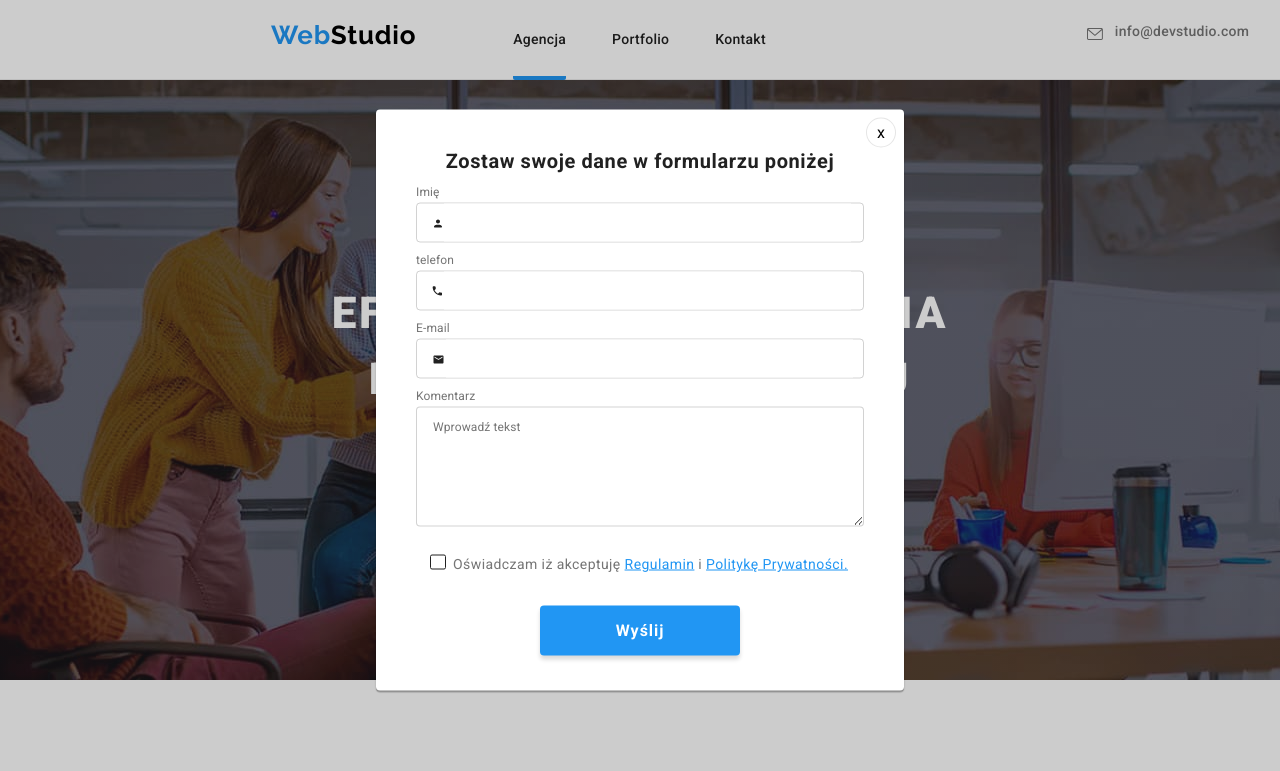
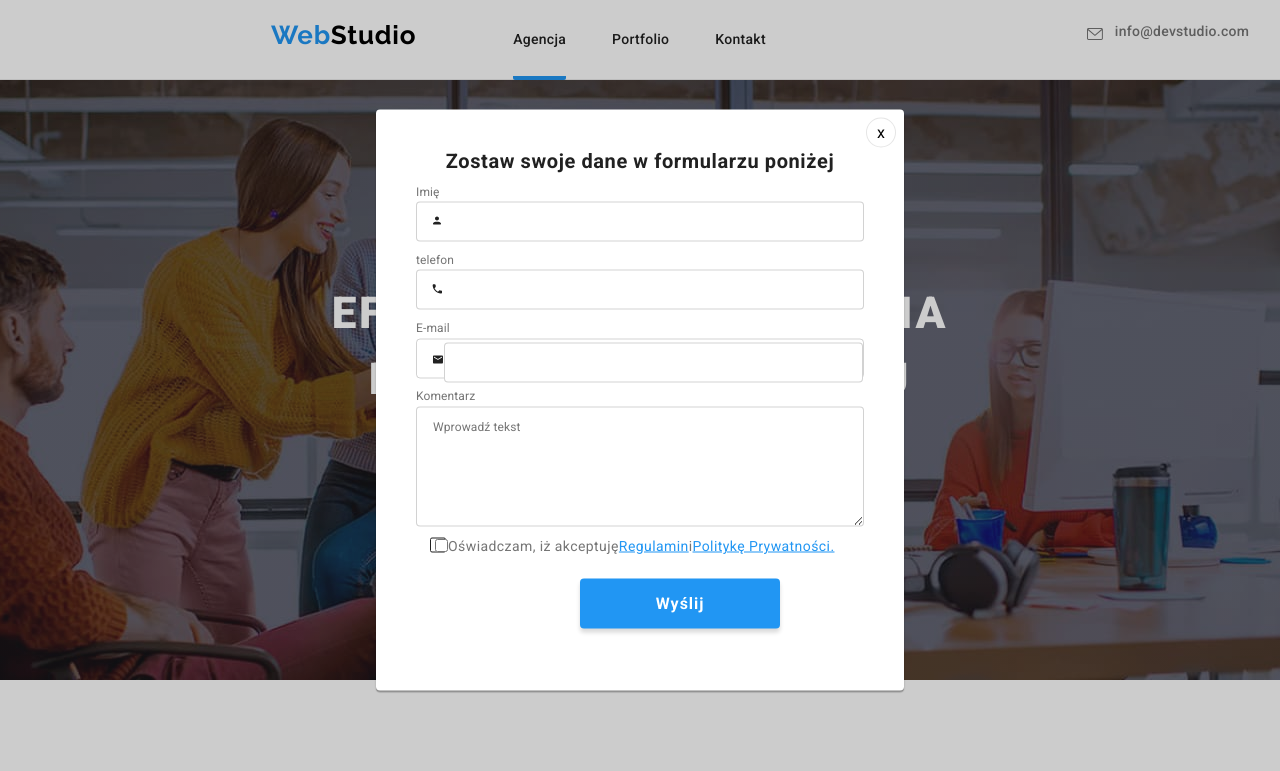
Before and after one commit to AnnaKubala/goit-markup-hw-06, a plain HTML site: page index.html in a window 1280 px wide. Both pictures are taken after a click on the button "Zamów usługę". Shown: the top 771 px of the page. Drawn offline with nearby package versions, Linux system fonts and the light colour scheme.

Commit message:
poprawienie tabelek i ikon dla imię telefon i

```diff
--- a/css/style.css
+++ b/css/style.css
@@ -382,33 +382,42 @@ ul {
   display: flex;
 }
 
+
 .input-box {
-  display: flex;
-  border: none;
-  width: 407px;
-  height: 38px;
-  align-content: center;
-  justify-content: baseline;
-  padding-left: 15px;
+  display: block;
+  padding: 0 0 0 30px;
+  margin: 3px 0 10px 0;
+  height: 40px;
+  width: 448px;
+  border-radius: 4px;
+  border: 1px solid rgba(33, 33, 33, 0.2);
+}
+
+.input-box:focus-within svg,
+.input-box:hover {
+  border: 1px solid var(--brand-color);
+  color: var(--brand-color);
+  fill: var(--brand-color);
 }
 
 .icon-person-black {
+  position: absolute;
+  top: 30px;
+  left: 15px;
   width: 12px;
   height: 12px;
   fill: var(--text-color);
-  margin-left: 15px;
-  margin-top: 14px;
-  margin-bottom: 14px;
 
 }
 
 .icon-phone-black {
+  position: absolute;
   width: 13px;
   height: 13px;
   fill: var(--text-color);
-  margin-left: 14px;
-  margin-top: 13px;
-  margin-bottom: 13px;
+  top: 30px;
+  left: 15px;
+
 }
 
 .icon-email-black {
@@ -435,43 +444,66 @@ ul {
 }
 
 .comment {
-  height: 138px;
+  hwidth: 448px;
+  height: 120px;
+  resize: none;
+}
+
+
+Input {
+  /* appearance: none;
+  -webkit-appearance: none; */
+}
+
+Label {
+  position: relative;
 }
 
 .vector-box {
+  Display: flex;
+
+  width: 16px;
+  height: 15px;
+}
+
+.vector-box::before {
+  Display: block;
+  Position: absolute;
+  Content: "";
+  top: 1px;
   width: 16px;
   height: 15px;
   border-radius: 2px;
   border: 1px solid var(--text-color);
   margin-right: 7px;
   margin-top: 3px;
-
-
 }
 
-.icon-Vector {
-  width: 11px;
-  height: 8px;
+Input:checked+.vector-box::before {
+  Content: "";
+  Background-image: url("./images/icons.svg#icon-Vector");
+  Background-color: var(--brand-color);
+  Color: var(--main-color);
   fill: var(--main-color);
-  margin: 3px 2px 4px 3px;
-}
-
-.icon-Vector::after:checked {
-  bachground-color: var(--brand-color);
 }
 
 .agreement {
   display: flex;
-  margin-left: 54px;
+  margin-left: 14px;
   margin-top: 25px;
+  position: relative;
 }
 
 .agreement-text {
+  display: flex;
+  position: absolute;
   font-weight: 400;
   font-size: 14px;
   line-height: 24px;
   letter-spacing: 0.03em;
   color: var(--text2-color);
+  margin-left: 5px;
+
 }
 
 .agreement-text a {
@@ -495,6 +527,7 @@ ul {
   border-radius: 4px;
   border: none;
   margin-left: 164px;
+  margin-right: 164px;
   margin-top: 30px;
 }
 
--- a/index.html
+++ b/index.html
@@ -93,65 +93,63 @@
     <main>
        <div class="backdrop is-hidden" data-modal>
         <div class="modal_window">
+
           <div class="modal_text">Zostaw swoje dane w formularzu poniżej</div>
           <form class="form_box">
            <div class="form_label">
-            <label for="username">
-             <p class="label_name"> Imię</p>
-             <div class="input">
-               <span>
+            <label for="username" class="label_name">
+             Imię
                <svg class="icon-person-black" id="icon-person-black"
-                  width="12"
-                  height="12"
-                  viewBox="0 0 12 12"
-                  x="192"
-                  y="0">
-                  <use href="./images/icons.svg#icon-person-black"></use></svg></span>
-           <span><input class="input-box" type="text" name="username" id="username"></span>
-              </div>
+                  width="12" height="12" viewBox="0 0 12 12" x="192"  y="0">
+                  <use href="./images/icons.svg#icon-person-black"></use></svg>
+           <input class="input-box" type="text" name="username" id="username">
+             </label>
+          </div>
+
+          <div class="form_label">
+            <label for="phone_number" class="label_name">
+              telefon
+                <svg class="icon-phone-black" id="icon-phone-black"
+                  width="32" height="32" viewBox="0 0 32 32" x="144" y="0">
+                  <use href="./images/icons.svg#icon-phone-black"></use></svg>
+              <input class="input-box" type="tel" name="phone_number" id="phone_number">
             </label>
           </div>
-          <div class="form_label">
-            <label for="phone_number">
-              <p class="label_name">telefon</p>
-              <div class="input">
-                <span>
-                  <svg class="icon-phone-black" id="icon-phone-black"
-                  width="32" height="32" viewBox="0 0 32 32" x="144" y="0">
-                  <use href="./images/icons.svg#icon-phone-black"></use></svg></span>
-              <span><input class="input-box" type="tel" name="phone_number" id="phone_number"></span>
-            </label>
-          </div>
-        </div>
+
 
             <div class="form_label">
             <label for="email">
               <p class="label_name">E-mail </p>
               <div class="input">
-                <span>
+
                   <svg class="icon-email-black" id="icon-email-black"width="15" height="12" viewBox="0 0 32 32" x="96" y="0">
                     <use href="./images/icons.svg#icon-email-black"></use>
                   </svg>
-                </span>
-              <span><input class="input-box" type="email" name="email" id="email"></span>
-            </label></div></div>
+
+              <input class="input-box" type="email" name="email" id="email">
+              </div>
+            </label></div>
 
             <div class="form_label comment">
             <label for="comment">
              <p class="label_name"> Komentarz</p>
               <textarea class="input-comment" type="text" name="comment" id="comment" placeholder="Wprowadź tekst"></textarea>
             </label></div>
-          </form>
+
 <div class="agreement">
-  <span class="vector-box">
-    <svg class="icon-Vector" id="icon-Vector" width="11" height="8" viewBox="0 0 32 32" x="48" y="0">
-      <use href="./images/icons.svg#icon-Vector"></use>
-    </svg>
-  </span>
-  <span class="agreement-text">Oświadczam iż akceptuję <a href="#">Regulamin</a> i <a href="#">Politykę Prywatności.</a></span>
+ <p class="vector-box">
+  <label for="agreement" class="agreement-text">
+
+   <input id="agreement" type="checkbox" name="agreement" value="agree" />
+
+ Oświadczam, iż akceptuję <a href="#">Regulamin</a> i <a href="#">Politykę Prywatności.</a>
+  </label></p>
+
+
+
 </div>
 <button class="btn_submit" type="submit">Wyślij</button>
-
+ </form>
         <button class=btn_close data-modal-close>x</button></div>
        </div>
       <section class="h1__bg">
```
